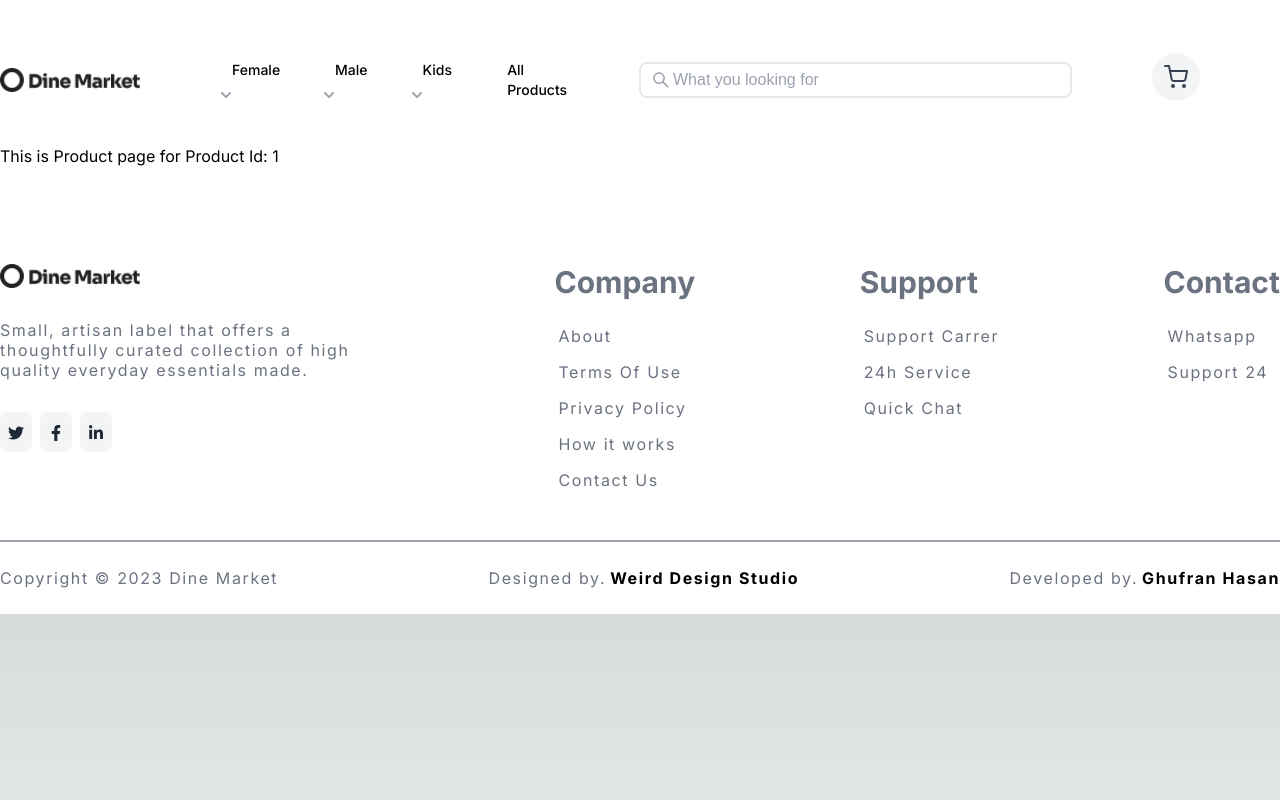
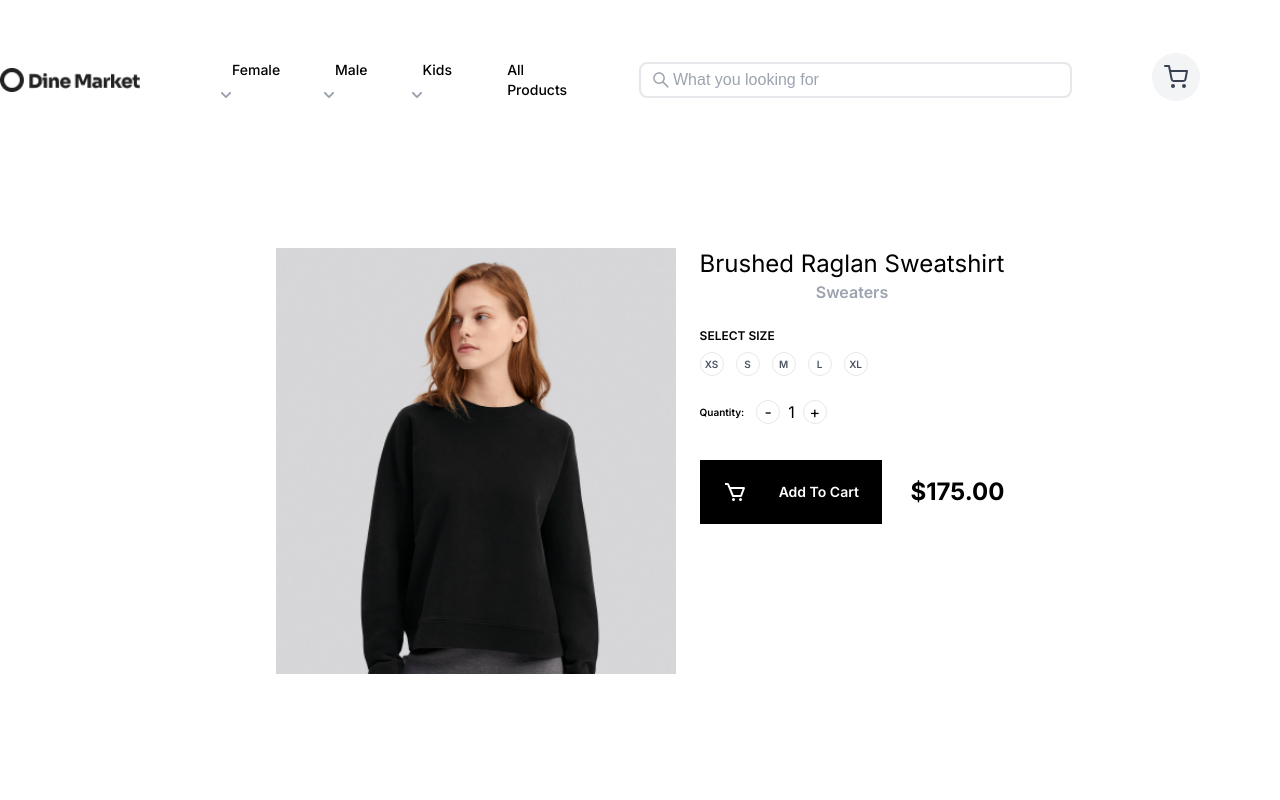
Before and after one commit to GhufranHasan/dine-market, a Next.js app: page /products/1 in a window 1280 px wide. Shown: the top 800 px of the page. Built offline with nearby package versions, Linux system fonts and the light colour scheme.

Commit message:
Product Add to Cart - Implementation

```diff
--- /dev/null
+++ b/src/app/components/shared/quantity.tsx
@@ -0,0 +1,24 @@
+"use client";
+import React, {useState} from 'react'
+
+const Quantity = () => {
+    const [num, setNum] = useState(1);
+
+  return (
+    <div className="flex items-center gap-x-2">
+        <div className="border h-6 w-6 rounded-full flex items-center justify-center" onClick={() => {
+            setNum(num <= 1 ? num : num - 1)
+        }}>
+            -
+        </div>
+        {num}
+        <div className="border h-6 w-6 rounded-full flex items-center justify-center" onClick={() => {
+            setNum(num + 1)
+        }}>
+            +
+        </div>
+    </div>
+  )
+}
+
+export default Quantity
--- a/src/app/products/[id]/page.tsx
+++ b/src/app/products/[id]/page.tsx
@@ -1,53 +1,62 @@
 import { ProductCategory, Product } from '@/app/utils/type';
 import productData from '@/app/data/productData';
-// import Cardproduct from '../../components/shared/cardproduct';
 import Image from 'next/image';
+import Quantity from '@/app/components/shared/quantity';
+import { BiCart } from 'react-icons/bi'
 
-export function getProjectDetails(id: number | string): Product[] {
-  const filteredCategory = productData.find(
-    (productCategory: ProductCategory) =>
-      productCategory.proCatId === id
-  );
+const getProjectDetails = (id: number | string): Product[] => {
+  const filteredProducts: Product[] = [];
+  productData.forEach((category: ProductCategory) => {
+    const matchingProducts = category.details.filter(
+      (product: Product) => product.itemId === Number(id)
+    );
+    filteredProducts.push(...matchingProducts);
+  });
+  return filteredProducts;
+};
 
-  const sortedProducts = filteredCategory
-    ? filteredCategory.details.sort((a: Product, b: Product) =>
-        a.title.localeCompare(b.title)
-      )
-    : [];
-
-  return sortedProducts;
-}
+const sizes = ["xs", "s", "m", "l", "xl"]
 
 export default function Page({ params }: { params: { id: string } }) {
   const result = getProjectDetails(params.id);
 
   return (
-    <div className="grid grid-cols-1 md:grid-cols-4 gap-4">
-      { result.map((product: Product) => (
-          // <Cardproduct
-          //   id={product.itemId}
-          //   key={product.itemId}
-          //   imageUrl={product.imageUrl}
-          //   alterText={product.imageText}
-          //   prodTitle={product.title}
-          //   prodCategory={product.category}
-          //   prodPrice={product.price}
-          // />
-          <div key={product.itemId} className="flex justify-between gap-6">
+    <div className="flex justify-evenly mt-16 py-10 flex-wrap">
+      {result.map((product: Product) => (
+        <div key={product.itemId} className="flex justify-between gap-6">
+          <div>
+            <Image src={product.imageUrl} alt={product.imageText} width={400} height={400} />
+          </div>
+          <div>
             <div>
-              <Image src={product.imageUrl} alt={product.imageText} />
+              <h1 className="text-2xl">{product.title}</h1>
+              <h2 className="text-base font-semibold text-center text-gray-400">{product.category}</h2>
             </div>
             <div>
-              Product Detail
-              <p>Name: {product.title}</p>
-              <p>Category: {product.category}</p>
-              <p>Price: {product.price}</p>
+              <h3 className="mt-6 text-xs font-semibold">SELECT SIZE</h3>
+              <div className="flex gap-x-3">
+                {sizes.map((item) => {
+                  return(
+                    <div className="flex items-center justify-center w-6 h-6 mt-2 duration-300 border rounded-full hover:shadow-xl">
+                      <span className="text-[10px] font-semibold text-center text-gray-600">{item.toUpperCase()}</span>
+                    </div>)
+                })}
+              </div>
+              <div className="flex items-center mt-6 gap-x-3">
+                <h3 className="text-[10px] font-semibold">Quantity:</h3>
+                <Quantity />
+              </div>
+              <div className="flex items-center justify-between">
+                <div className="flex bg-black h-20 md:w-[60%] w-full md:h-16 py-3 my-9 text-center justify-evenly space-x-2">
+                  <BiCart className="text-white text-2xl my-auto md:text-2xl" />
+                  <button className="text-white text-sm font-semibold py-1 md:py-2" type="submit">Add To Cart</button>
+                </div>
+                <h2 className="text-2xl font-bold">${product.price.toFixed(2)}</h2>
+              </div>
             </div>
           </div>
-        ))
-      }
-
-      This is Product page for Product Id: {params.id}
+        </div>
+      ))}
     </div>
   );
 }
```
Also changed, not shown: src/app/components/productList/index.tsx (added).
